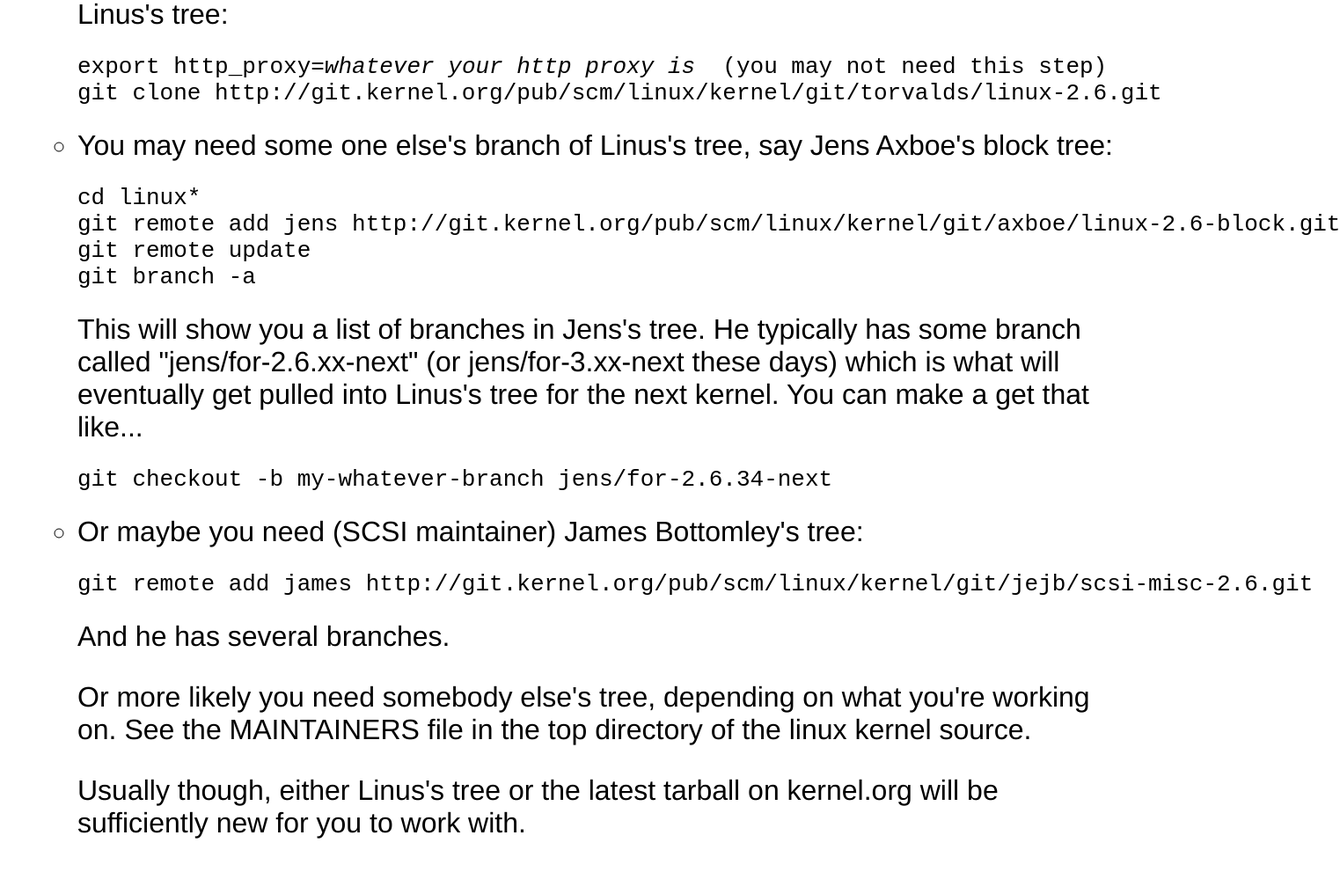
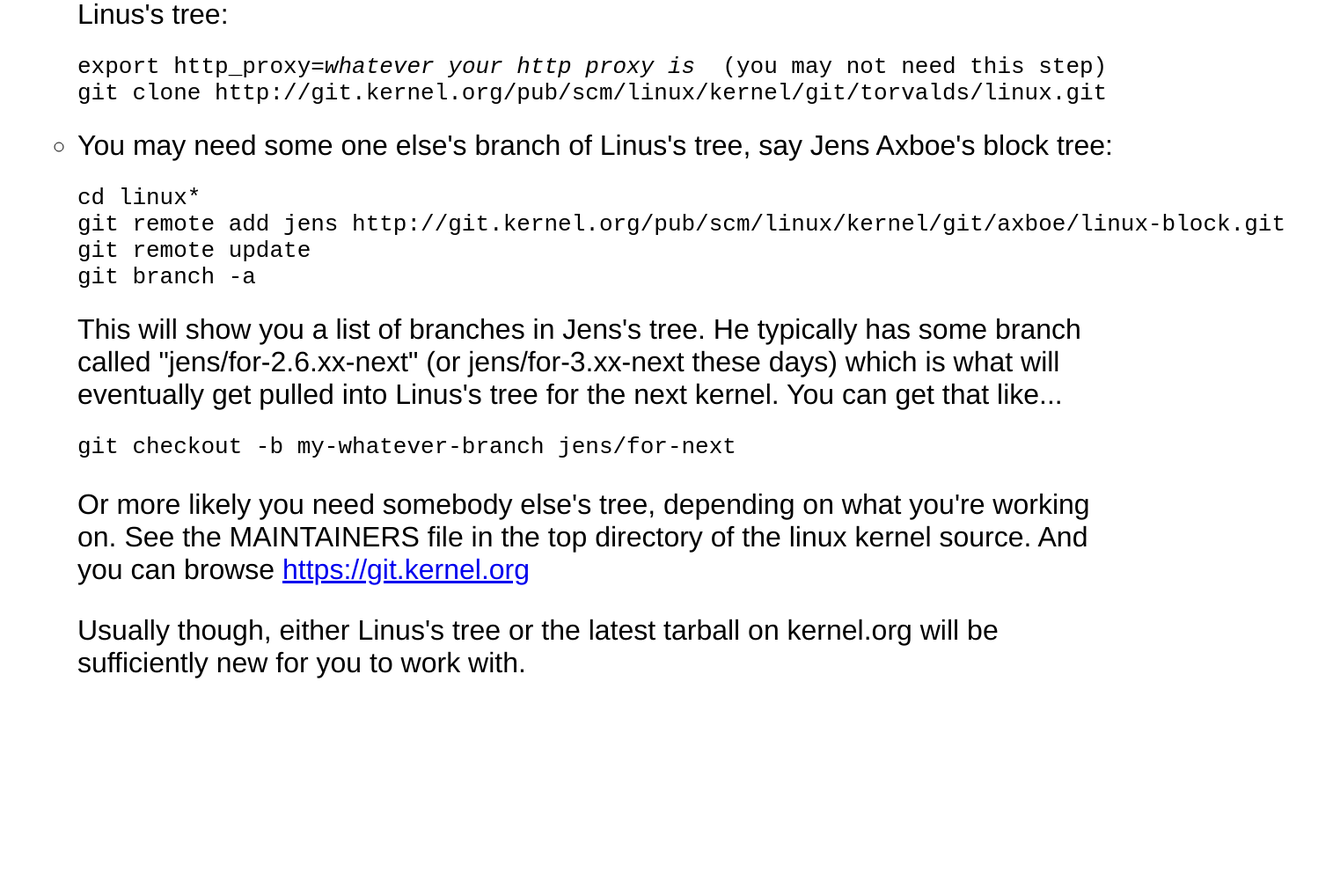
Before and after one commit to txrxlabs/linux-kernel-driver-dev, a plain HTML site: page getkernel.html in a window 1280 px wide. Shown: the part 643-1634 px from the top of the page at 88% size, 1523 px wide, since content can reach past the window. After the commit the page ends 1566 px from the top, so only its background shows below. Drawn offline with Linux system fonts and the light colour scheme.

Commit message:
update info on getting kernel source

```diff
--- a/getkernel.html
+++ b/getkernel.html
@@ -26,31 +26,26 @@ update-grub
 <li>Linus's tree:
 <pre>
 export http_proxy=<em>whatever your http proxy is</em>  (you may not need this step)
-git clone http://git.kernel.org/pub/scm/linux/kernel/git/torvalds/linux-2.6.git
+git clone http://git.kernel.org/pub/scm/linux/kernel/git/torvalds/linux.git
 </pre>
 <li>You may need some one else's branch of Linus's tree, say Jens Axboe's
 block tree:
 <pre>
 cd linux*
-git remote add jens http://git.kernel.org/pub/scm/linux/kernel/git/axboe/linux-2.6-block.git
+git remote add jens http://git.kernel.org/pub/scm/linux/kernel/git/axboe/linux-block.git
 git remote update
 git branch -a
 </pre>
 This will show you a list of branches in Jens's tree.  He typically
 has some branch called "jens/for-2.6.xx-next" (or jens/for-3.xx-next
 these days) which is what will eventually get pulled into Linus's
-tree for the next kernel.  You can make a get that like...
+tree for the next kernel.  You can get that like...
 <pre>
-git checkout -b my-whatever-branch jens/for-2.6.34-next
+git checkout -b my-whatever-branch jens/for-next
 </pre>
-<li>Or maybe you need (SCSI maintainer) James Bottomley's tree:
-<pre>
-git remote add james http://git.kernel.org/pub/scm/linux/kernel/git/jejb/scsi-misc-2.6.git
-</pre>
-And he has several branches.
 <p>Or more likely you need somebody else's tree, depending on what
 you're working on.   See the MAINTAINERS file in the top directory
-of the linux kernel source.
+of the linux kernel source.  And you can browse <a href="https://git.kernel.org">https://git.kernel.org</a>
 
 <p>Usually though, either Linus's tree or the latest tarball on
 kernel.org will be sufficiently new for you to work with.
```
